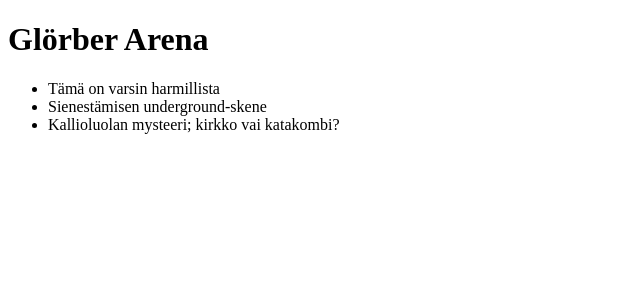
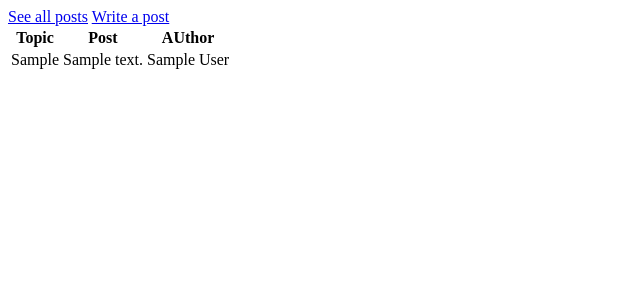
Before and after one commit to VirtualAkseli/GlorberArena, a Flask app: page /index in a window 1280 px wide. Shown: the top 300 px of the page, without its empty margins (0-640 px from the left). Run offline with Flask 2, Linux system fonts and the light colour scheme; tables that the repository leaves empty hold one stand-in row (values such as "Sample post").

Commit message:
Siistin projektin rakennetta, lisäsin toiminnallisuuden (paikalliseen) tietokantamanipulaatioon (uuden kirjoituksen lisääminen), linkkien ohjelmalliseen muotoon vienti

```diff
--- a/glrArena.py
+++ b/application/glrArena.py
@@ -1,16 +1,14 @@
-from flask import Flask, render_template
-app = Flask(__name__)
+from flask import render_template
+from application import app
+
 
 posts = ["Tämä on varsin harmillista", "Sienestämisen underground-skene", "Kallioluolan mysteeri; kirkko vai katakombi?"]
 
 
 @app.route("/")
-def hello():
+def index():
     return render_template("index.html")
 
-@app.route("/index")
+@app.route("/posts")
 def content():
 	return render_template("posts.html", posts=posts)
-
-if __name__ == "__main__":
-    app.run(debug=True)
--- /dev/null
+++ b/application/posts/views.py
@@ -0,0 +1,23 @@
+from application import app, db
+from flask import render_template, request, redirect, url_for
+from application.posts.models import Post
+
+
+
+@app.route("/index", methods=["GET"])
+def posts_index():
+    return render_template("posts/list.html", posts = Post.query.all())
+
+@app.route("/posts/write/")
+def posts_form():
+    return render_template("posts/write.html")
+
+@app.route("/posts/", methods=["POST"])
+def posts_create():
+    a = Post(request.form.get("content"))
+
+    db.session().add(a)
+
+    db.session().commit()
+
+    return redirect(url_for("posts_index"))
--- a/templates/layout.html
+++ b/application/templates/layout.html
@@ -6,6 +6,9 @@
     </head>
 
     <body>
+	<a href="{{ url_for('posts_index') }}">See all posts</a>
+	<a href="{{ url_for('posts_form') }}">Write a post</a>
+
       {% block body %}
 
       {% endblock %}
--- /dev/null
+++ b/application/templates/posts/list.html
@@ -0,0 +1,18 @@
+{% extends "layout.html" %}
+
+{% block body %}
+  <table>
+    <tr>
+      <th>Topic</th>
+      <th>Post</th>
+      <th>AUthor</th>
+    </tr>
+    {% for post in posts %}
+    <tr>
+      <td>{{ post.topic }}</td>
+      <td>{{ post.content }}</td>
+      <td>{{ post.author }}</td>
+    </tr>
+    {% endfor %}
+  </table>
+{% endblock %}
--- a/requirements.txt
+++ b/requirements.txt
@@ -1,7 +1,9 @@
 Click==7.0
 Flask==1.1.1
+Flask-SQLAlchemy==2.4.0
 gunicorn==19.9.0
 itsdangerous==1.1.0
 Jinja2==2.10.1
 MarkupSafe==1.1.1
+SQLAlchemy==1.3.6
 Werkzeug==0.15.5
--- /dev/null
+++ b/run.py
@@ -0,0 +1,4 @@
+from application import app
+
+if __name__ == '__main__':
+	app.run(debug=True)
```
Also changed, not shown: application/__init__.py (added, +15 -0 lines), application/posts/models.py (added, +14 -0 lines), application/templates/posts/write.html (added, +9 -0 lines), application/templates/index.html (renamed from templates/index.html), application/templates/posts.html (renamed from templates/posts.html), 2 other files.
